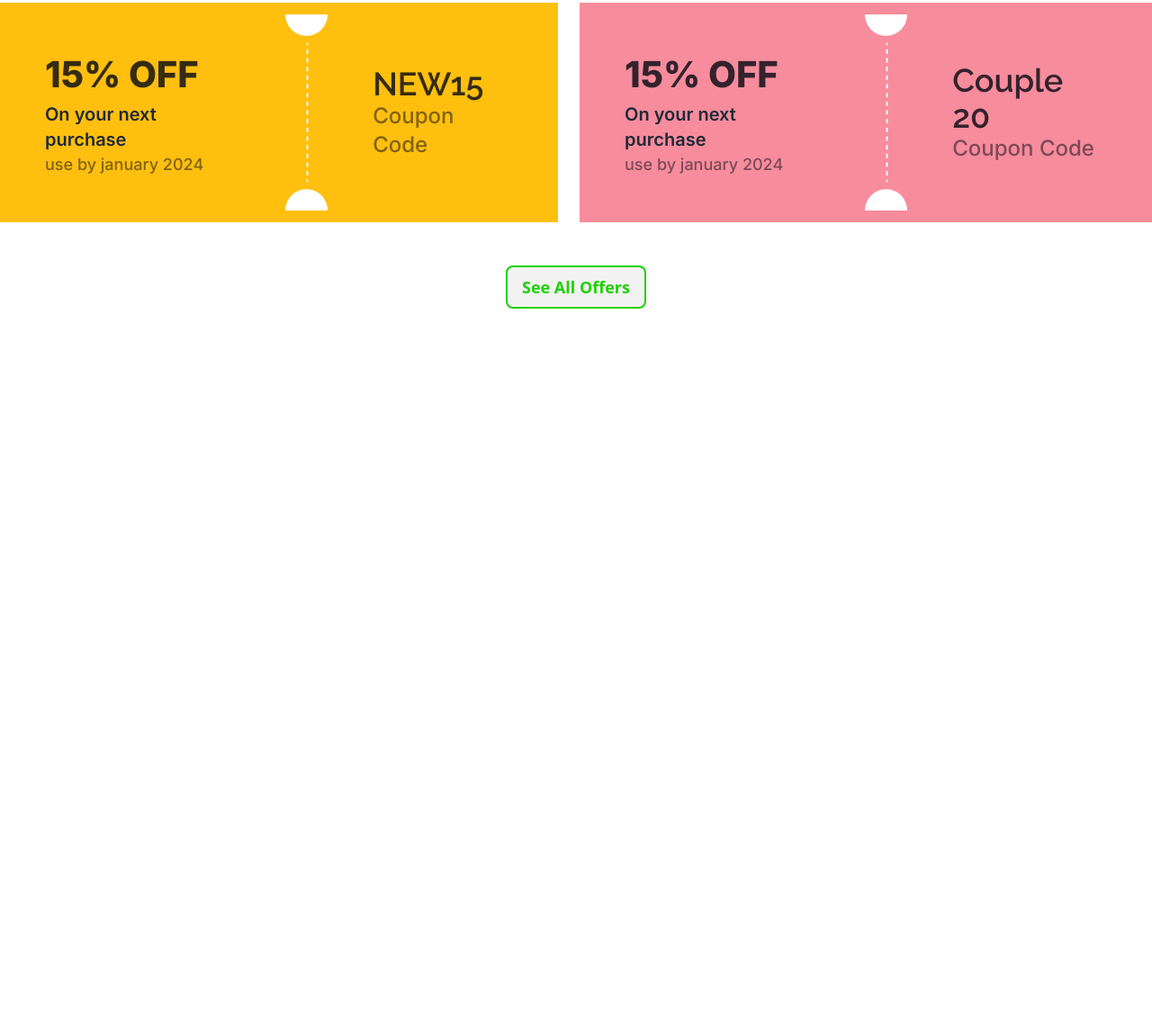
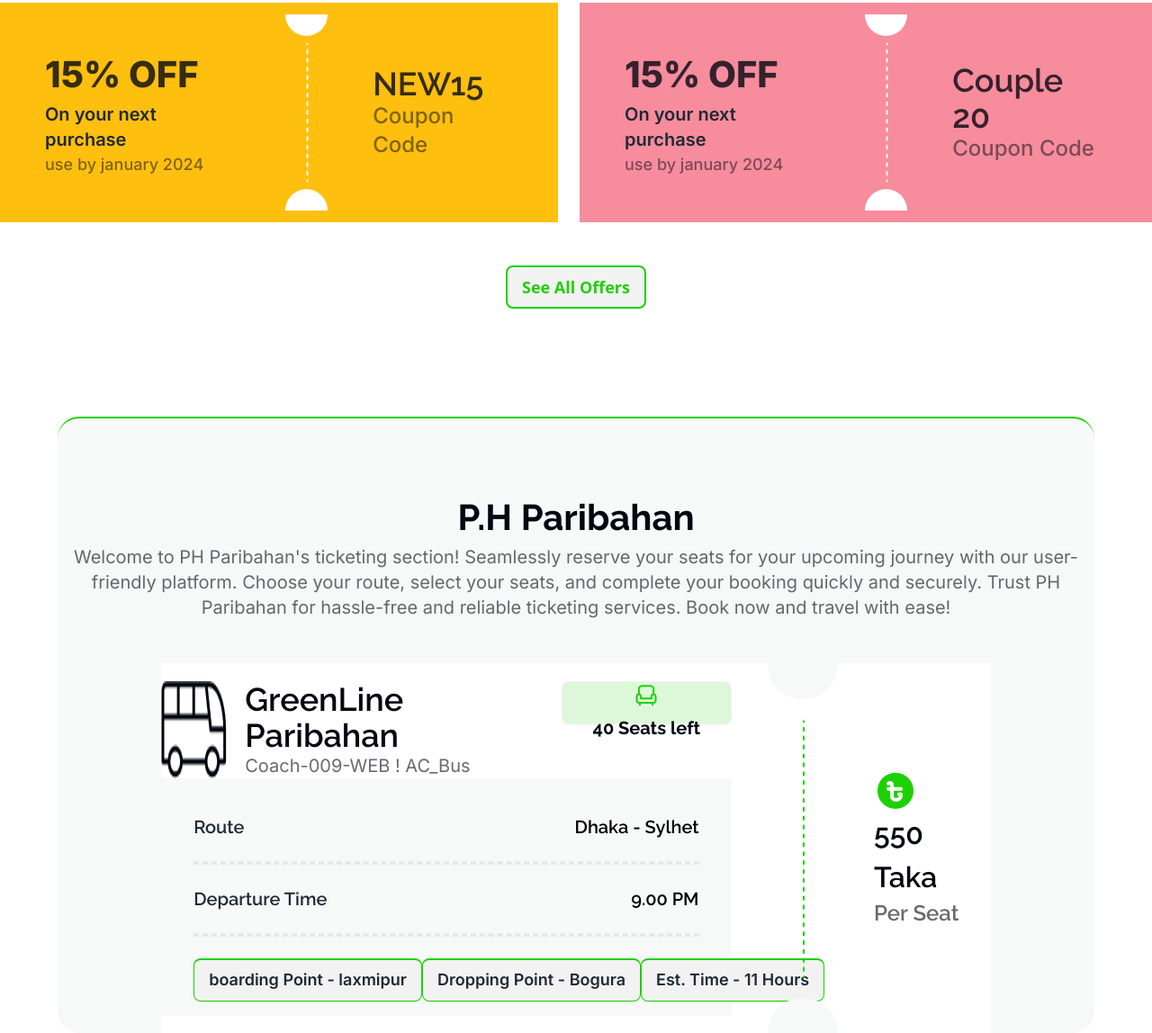
Before and after one commit to A-Farabi/PH-Bus-Ticketing, a plain HTML site: page index.html in a window 1280 px wide. Shown: the part 1001-2149 px from the top of the page at 90% size. Before the commit the page ends 1344 px from the top, so only its background shows below. Drawn offline with nearby package versions, Linux system fonts and the light colour scheme.

Commit message:
finished upto ticketing top

```diff
--- a/index.html
+++ b/index.html
@@ -105,7 +105,78 @@
   </div>
 </section>
 
+<!-- ticketing section starts here =================================================== -->
+<section class="mt-[120px] w-[90%] mx-auto border-t-2 border-[#1DD100] rounded-r-3xl rounded-l-3xl bg-[#F7F8F8]">
+<!-- ticketing title  -->
+  <div class="primary-title mt-[80px] text-center mb-[48px]">
+    <h1 class="font-raleway text-[40px] font-bold text-[#030712]">P.H Paribahan</h1>
+    <article>
+      <p class="text-xl font-inter font-normal text-[#03071299]">
+        Welcome to PH Paribahan's ticketing section! Seamlessly reserve your seats for your upcoming journey with our user-friendly platform. Choose your route, select your seats, and complete your booking quickly and securely. Trust PH Paribahan for hassle-free and reliable ticketing services. Book now and travel with ease!
+      </p>
+    </article>
+  </div>
+<!-- ticketing top section -->
 
+<div class="ticketing-top-section flex items-center gap-10 justify-center bg-white w-[80%] mx-auto">
+
+  <div class="t-top-left w-[70%]">
+    <div class="top-left-top-controller flex justify-between">
+      <div class="greenline-side flex gap-5">
+        <img src="images/bus-logo.png" alt="">
+        <div class="greenline-text">
+          <h1 class="text-[#030712] text-4xl font-semibold font-raleway">GreenLine Paribahan</h1>
+          <p class="text-[#03071299] font-inter text-xl">Coach-009-WEB ! AC_Bus</p>
+        </div>
+      </div>
+      <div class="seat-side">
+        <button class="btn text-xl font-bold font-raleway text-[#030712] bg-[#1dd10026]"><span><img src="images/seat-green.png" alt=""></span> 40 Seats left</button>
+      </div>
+    </div>
+    <div class="bus-timing bg-[#F7F8F8]">
+      <div class="bus-timing-content px-9 py-4">
+        <div class="route-div flex justify-between my-6">
+          <h3 class="font-raleway text-xl font-semibold">Route</h3>
+          <h3 class="font-raleway text-xl font-semibold text-black">Dhaka - Sylhet</h3>
+        </div>
+
+        <div class="border-dashed border-2"></div>
+
+        <div class="route-div flex justify-between my-6">
+          <h3 class="font-raleway text-xl font-semibold">Departure Time</h3>
+          <h3 class="font-raleway text-xl font-semibold text-black">9.00 PM</h3>
+        </div>
+
+        <div class="border-dashed border-2 my-6"></div>
+
+        <div class="details-row flex justify-between">
+          <button class="btn font-inter text-lg border-t-2 border-[#1DD100]">boarding Point - laxmipur</button>
+          <button class="btn font-inter text-lg border-t-2 border-[#1DD100]">Dropping Point - Bogura</button>
+          <button class="btn font-inter text-lg border-t-2 border-[#1DD100]">Est. Time - 11 Hours</button>
+        </div>
+
+      </div>
+    </div>
+  </div>
+
+  <div class="t-top-center">
+    <img src="images/info-devider.png" alt="">
+  </div>
+
+  <div class="t-top-right">
+    <div>
+      <img src="images/fare.png" alt="">
+    </div>
+    <h1 class="font-raleway font-semibold text-[32px] text-[#030712]">550 Taka</h1>
+    <h2 class="text-2xl font-semibold font-raleway text-[#03071299]">Per Seat</h2>
+  </div>
+
+</div>
+
+<!-- ticketing main section ======================== -->
+
+
+</section>
 
 
 
```
